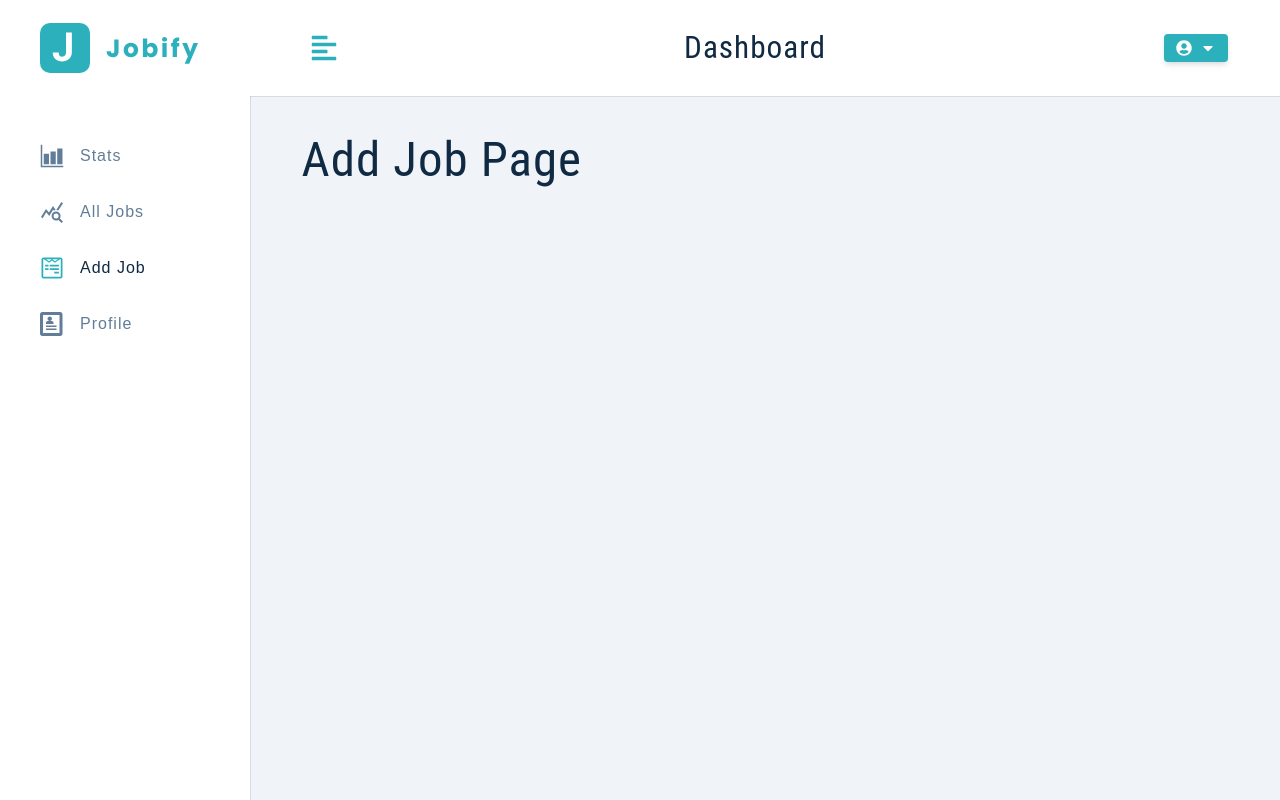
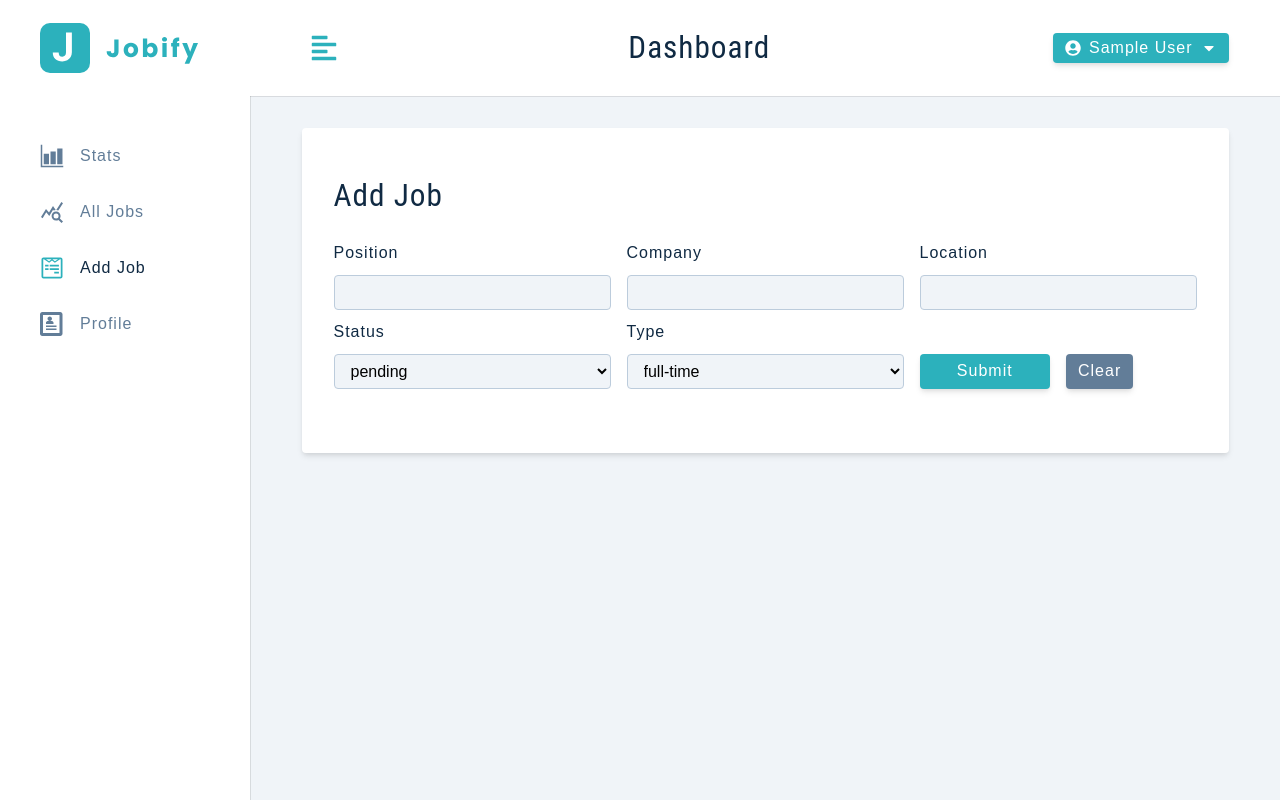
Before and after one commit to kendraodrunia/jobify-app, a React (Create React App) app in the folder client/: page /add-job in a window 1280 px wide. Built offline with nearby package versions, Linux system fonts and the light colour scheme; sample sign-in values are in the browser's storage.

Commit message:
add jobs

```diff
--- /dev/null
+++ b/client/src/components/FormRowSelect.js
@@ -0,0 +1,26 @@
+const FormRowSelect = ({ labelText, name, value, handleChange, list }) => {
+  return (
+    <div className='form-row'>
+      <label htmlFor={name} className='form-label'>
+        {labelText || name}
+      </label>
+
+      <select
+        name={name}
+        value={value}
+        onChange={handleChange}
+        className='form-select'
+      >
+        {list.map((itemValue, index) => {
+          return (
+            <option key={index} value={itemValue}>
+              {itemValue}
+            </option>
+          );
+        })}
+      </select>
+    </div>
+  );
+};
+
+export default FormRowSelect
--- a/client/src/context/actions.js
+++ b/client/src/context/actions.js
@@ -11,3 +11,11 @@
 export const UPDATE_USER_BEGIN = 'UPDATE_USER_BEGIN';
 export const UPDATE_USER_SUCCESS = 'UPDATE_USER_SUCCESS';
 export const UPDATE_USER_ERROR = 'UPDATE_USER_ERROR';
+
+export const HANDLE_CHANGE = 'HANDLE_CHANGE';
+
+export const CLEAR_VALUES = 'CLEAR_VALUES';
+
+export const CREATE_JOB_BEGIN = 'CREATE_JOB_BEGIN';
+export const CREATE_JOB_SUCCESS = 'CREATE_JOB_SUCCESS';
+export const CREATE_JOB_ERROR = 'CREATE_JOB_ERROR';
--- a/client/src/context/appContext.js
+++ b/client/src/context/appContext.js
@@ -12,13 +12,17 @@
   LOGOUT_USER,
   UPDATE_USER_BEGIN,
   UPDATE_USER_SUCCESS,
-  UPDATE_USER_ERROR
+  UPDATE_USER_ERROR,
+  HANDLE_CHANGE,
+  CLEAR_VALUES,
+  CREATE_JOB_BEGIN,
+  CREATE_JOB_SUCCESS,
+  CREATE_JOB_ERROR,
 } from "./actions"
 
   const token = localStorage.getItem('token')
-  const user = localStorage.getItem('user')
+  const user = JSON.parse(localStorage.getItem('user'))
   const userLocation = localStorage.getItem('location')
-
   const initialState = {
   isLoading: false,
   showAlert: false,
@@ -27,8 +31,17 @@
   user: user ? user : null,
   token: token ? token : null,
   userLocation: userLocation ? userLocation: '',
-  jobLocation: '',
   showSidebar: false,
+  isEditing: false,
+  editJobId: '',
+  position: '',
+  company: '',
+  // jobLocation
+  jobLocation: userLocation ? userLocation: '',
+  jobTypeOptions: ['full-time', 'part-time', 'remote', 'internship'],
+  jobType: 'full-time',
+  statusOptions: ['pending', 'interview', 'declined'],
+  status: 'pending',
 };
 const AppContext = React.createContext();
 const AppProvider = ({ children }) => {
@@ -139,6 +152,45 @@
     clearAlert();
   }
 
+
+  const handleChange = ({ name, value }) => {
+    dispatch({
+      type: HANDLE_CHANGE,
+      payload: { name, value },
+    })
+  }
+
+  const clearValues = () => {
+    dispatch({ type: CLEAR_VALUES })
+  }
+
+  const createJob = async () => {
+  dispatch({ type: CREATE_JOB_BEGIN });
+  try {
+    const { position, company, jobLocation, jobType, status } = state;
+
+    await authFetch.post('/jobs', {
+      company,
+      position,
+      jobLocation,
+      jobType,
+      status,
+    });
+    dispatch({
+      type: CREATE_JOB_SUCCESS,
+    });
+    // call function instead clearValues()
+    dispatch({ type: CLEAR_VALUES });
+  } catch (error) {
+    if (error.response.status === 401) return;
+    dispatch({
+      type: CREATE_JOB_ERROR,
+      payload: { message: error.response.data.message },
+    });
+  }
+  clearAlert();
+};
+
   return (
     <AppContext.Provider
       value={{
@@ -147,7 +199,10 @@
         setUpUser,
         toggleSidebar,
         logoutUser,
-        updateUser
+        updateUser,
+        handleChange,
+        clearValues,
+        createJob
       }}
     >
       {children}
--- a/client/src/context/reducer.js
+++ b/client/src/context/reducer.js
@@ -9,25 +9,30 @@
     UPDATE_USER_BEGIN,
     UPDATE_USER_SUCCESS,
     UPDATE_USER_ERROR,
+    HANDLE_CHANGE,
+    CLEAR_VALUES,
+    CREATE_JOB_BEGIN,
+    CREATE_JOB_SUCCESS,
+    CREATE_JOB_ERROR,
 } from "./actions"
 import { initialState } from './appContext';
 
 const reducer = (state, action) => {
-    if(action.type === DISPLAY_ALERT){
-        return{
+    if (action.type === DISPLAY_ALERT) {
+    return {
       ...state,
       showAlert: true,
       alertType: 'danger',
-            alertText: "Please provide all values"
+      alertText: 'Please provide all values!',
+    };
   }
-    }
-    if(action.type === CLEAR_ALERT){
-       return{
+  if (action.type === CLEAR_ALERT) {
+    return {
       ...state,
       showAlert: false,
       alertType: '',
       alertText: '',
-        }
+    };
   }
 
   if (action.type === SETUP_USER_BEGIN) {
@@ -36,11 +41,10 @@
   if (action.type === SETUP_USER_SUCCESS) {
     return {
       ...state,
+      isLoading: false,
       user: action.payload.user,
-        token: action.payload.token,
       userLocation: action.payload.location,
       jobLocation: action.payload.location,
-        isLoading: false,
       showAlert: true,
       alertType: 'success',
       alertText: action.payload.alertText,
@@ -52,38 +56,31 @@
       isLoading: false,
       showAlert: true,
       alertType: 'danger',
-        alertText: action.payload.message,
+      alertText: action.payload.msg,
     };
   }
-
-    if(action.type  === TOGGLE_SIDEBAR){
+  if (action.type === TOGGLE_SIDEBAR) {
     return {
       ...state,
-            showSidebar: !state.showSidebar
+      showSidebar: !state.showSidebar,
+    };
   }
-    }
-
   if (action.type === LOGOUT_USER) {
     return {
       ...initialState,
-            user: null,
-            token: null,
-            userLocation: '',
-            jobLocation: '',
+      userLoading: false,
     };
   }
-
   if (action.type === UPDATE_USER_BEGIN) {
     return { ...state, isLoading: true };
   }
   if (action.type === UPDATE_USER_SUCCESS) {
     return {
       ...state,
+      isLoading: false,
       user: action.payload.user,
-        token: action.payload.token,
       userLocation: action.payload.location,
       jobLocation: action.payload.location,
-        isLoading: false,
       showAlert: true,
       alertType: 'success',
       alertText: 'User Profile Updated!',
@@ -95,7 +92,52 @@
       isLoading: false,
       showAlert: true,
       alertType: 'danger',
-        alertText: action.payload.message,
+      alertText: action.payload.msg,
+    };
+  }
+  if (action.type === HANDLE_CHANGE) {
+    return {
+      ...state,
+      page: 1,
+      [action.payload.name]: action.payload.value,
+    };
+  }
+  if (action.type === CLEAR_VALUES) {
+    const initialState = {
+      isEditing: false,
+      editJobId: '',
+      position: '',
+      company: '',
+      jobLocation: state.userLocation,
+      jobType: 'full-time',
+      status: 'pending',
+    };
+
+    return {
+      ...state,
+      ...initialState,
+    };
+  }
+
+    if (action.type === CREATE_JOB_BEGIN) {
+    return { ...state, isLoading: true };
+    }
+    if (action.type === CREATE_JOB_SUCCESS) {
+    return {
+        ...state,
+        isLoading: false,
+        showAlert: true,
+        alertType: 'success',
+        alertText: 'New Job Created!',
+    };
+    }
+    if (action.type === CREATE_JOB_ERROR) {
+    return {
+        ...state,
+        isLoading: false,
+        showAlert: true,
+        alertType: 'danger',
+        alertText: action.payload.msg,
     };
     }
 
--- a/client/src/pages/dashboard/AddJob.js
+++ b/client/src/pages/dashboard/AddJob.js
@@ -1,5 +1,117 @@
-const AddJob = ()=>{
-    return <h1>Add Job Page</h1>
-}
+import { FormRow, Alert } from '../../components';
+import { useAppContext } from '../../context/appContext';
+import Wrapper from '../../assets/wrappers/DashboardFormPage';
+import FormRowSelect from '../../components/FormRowSelect';
 
-export default AddJob
+const AddJob = () => {
+  const {
+    isLoading,
+    isEditing,
+    showAlert,
+    displayAlert,
+    position,
+    company,
+    jobLocation,
+    jobType,
+    jobTypeOptions,
+    status,
+    statusOptions,
+    handleChange,
+    clearValues,
+    createJob
+  } = useAppContext();
+
+  const handleSubmit = (e) => {
+    e.preventDefault();
+
+    // if (!position || !company || !jobLocation) {
+    //   displayAlert();
+    //   return;
+    // }
+     if (isEditing) {
+    // eventually editJob()
+    return;
+  }
+  createJob();
+    console.log('create job');
+  };
+
+  const handleJobInput = (e) => {
+      handleChange({ name: e.target.name, value: e.target.value });
+  };
+
+  return (
+    <Wrapper>
+      <form className='form'>
+        <h3>{isEditing ? 'edit job' : 'add job'} </h3>
+        {showAlert && <Alert />}
+
+        {/* position */}
+        <div className='form-center'>
+          <FormRow
+            type='text'
+            name='position'
+            value={position}
+            handleChange={handleJobInput}
+          />
+          {/* company */}
+          <FormRow
+            type='text'
+            name='company'
+            value={company}
+            handleChange={handleJobInput}
+          />
+          {/* location */}
+          <FormRow
+            type='text'
+            labelText='location'
+            name='jobLocation'
+            value={jobLocation}
+            handleChange={handleJobInput}
+          />
+          <>
+            {/* job status */}
+                <FormRowSelect
+                name='status'
+                value={status}
+                handleChange={handleJobInput}
+                list={statusOptions}
+                />
+
+                {/* job type */}
+                <FormRowSelect
+                labelText='type'
+                name='jobType'
+                value={jobType}
+                handleChange={handleJobInput}
+                list={jobTypeOptions}
+                />
+            </>
+          <div className='btn-container'>
+            <button
+              className='btn btn-block submit-btn'
+              type='submit'
+              onClick={handleSubmit}
+              disabled={isLoading}
+            >
+              submit
+            </button>
+            <div className='btn-container'>
+                {/* submit button */}
+                <button
+                className='btn btn-block clear-btn'
+                onClick={(e) => {
+                    e.preventDefault();
+                    clearValues();
+                }}>
+                clear
+                </button>
+            </div>
+          </div>
+        </div>
+      </form>
+    </Wrapper>
+  );
+};
+
+export default AddJob;
```
Lines whose indentation alone changed are shown as unchanged.
